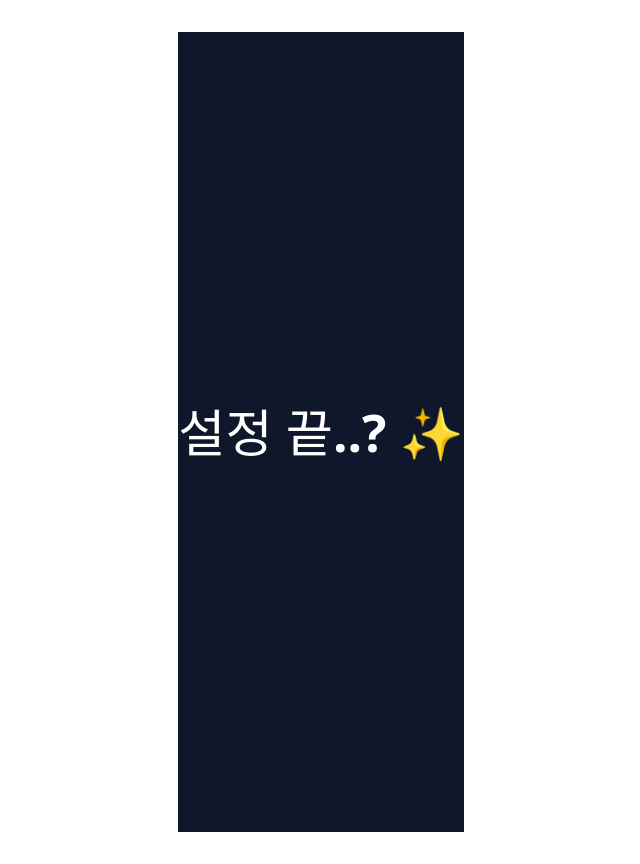
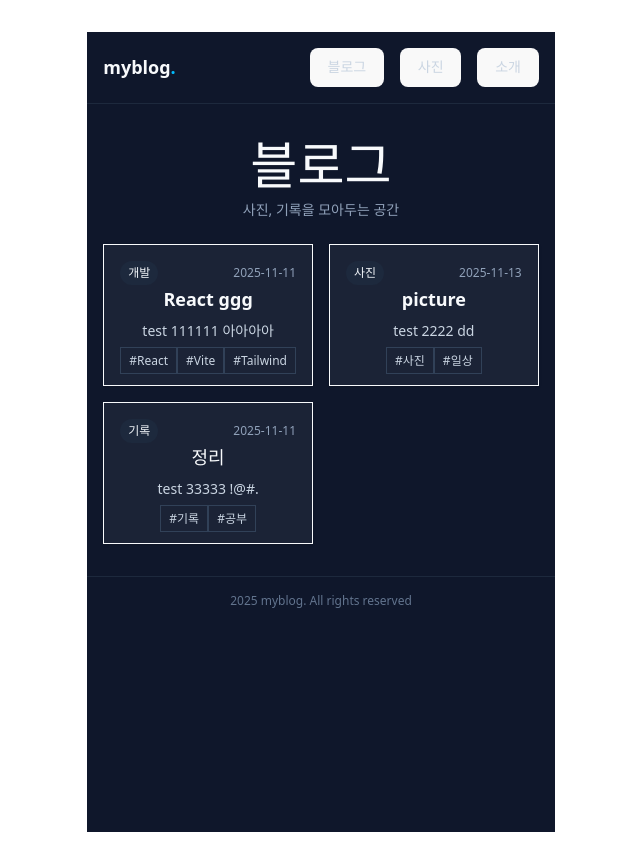
Before and after one commit to jaeleedong/mypage-frontend, a React app: page / in a window 1280 px wide. Shown: the whole page, without its empty margins (319-959 px from the left). Built offline with nearby package versions, Linux system fonts and the light colour scheme; the HTML template or start-up script is replaced by a standard one.

Commit message:
test: main화면 테스트 코드

```diff
--- a/src/App.tsx
+++ b/src/App.tsx
@@ -1,10 +1,13 @@
-import { useState } from 'react'
-import reactLogo from './assets/react.svg'
-import viteLogo from '/vite.svg'
+import BlogLayout from "./layouts/BlogLayout.tsx";
+import BlogHomePage from "./pages/HomePage.tsx";
+// import { useState } from 'react'
+
+// import reactLogo from './assets/react.svg'
+// import viteLogo from '/vite.svg'
 import './App.css'
 
 function App() {
-  const [count, setCount] = useState(0)
+  // const [count, setCount] = useState(0)
 
   // return (
   //   <>
@@ -30,13 +33,18 @@ function App() {
   //     </p>
   //   </>
   // )
-    return (
-        <div className="min-h-screen flex items-center justify-center bg-slate-900">
-            <h1 className="text-3xl font-bold text-white">
-                설정 끝..? ✨
-            </h1>
-        </div>
-    );
+  //   return (
+  //       <div className="min-h-screen flex items-center justify-center bg-slate-900">
+  //           <h1 className="text-3xl font-bold text-white">
+  //               설정 끝..? ✨
+  //           </h1>
+  //       </div>
+  //   );
+  return (
+      <BlogLayout>
+          <BlogHomePage />
+      </BlogLayout>
+  )
 }
 
-export default App
+export default App;
```
